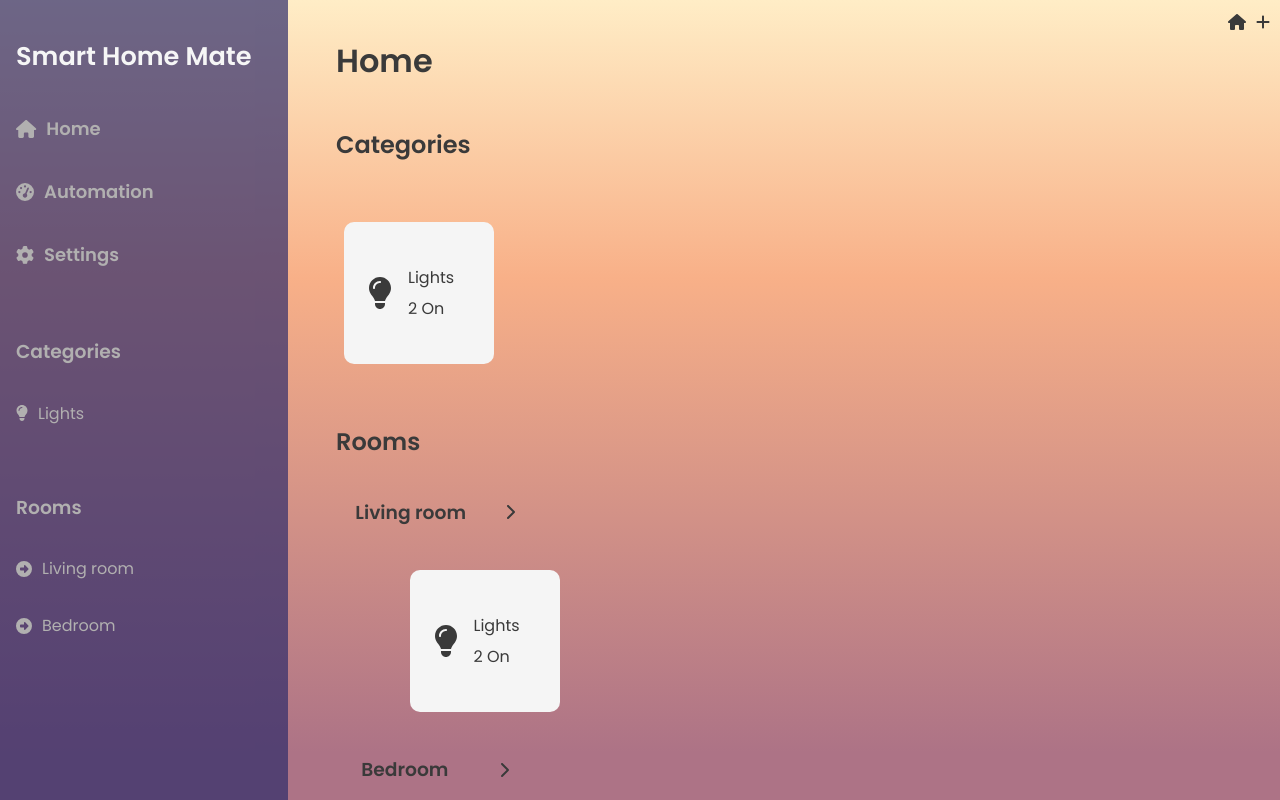
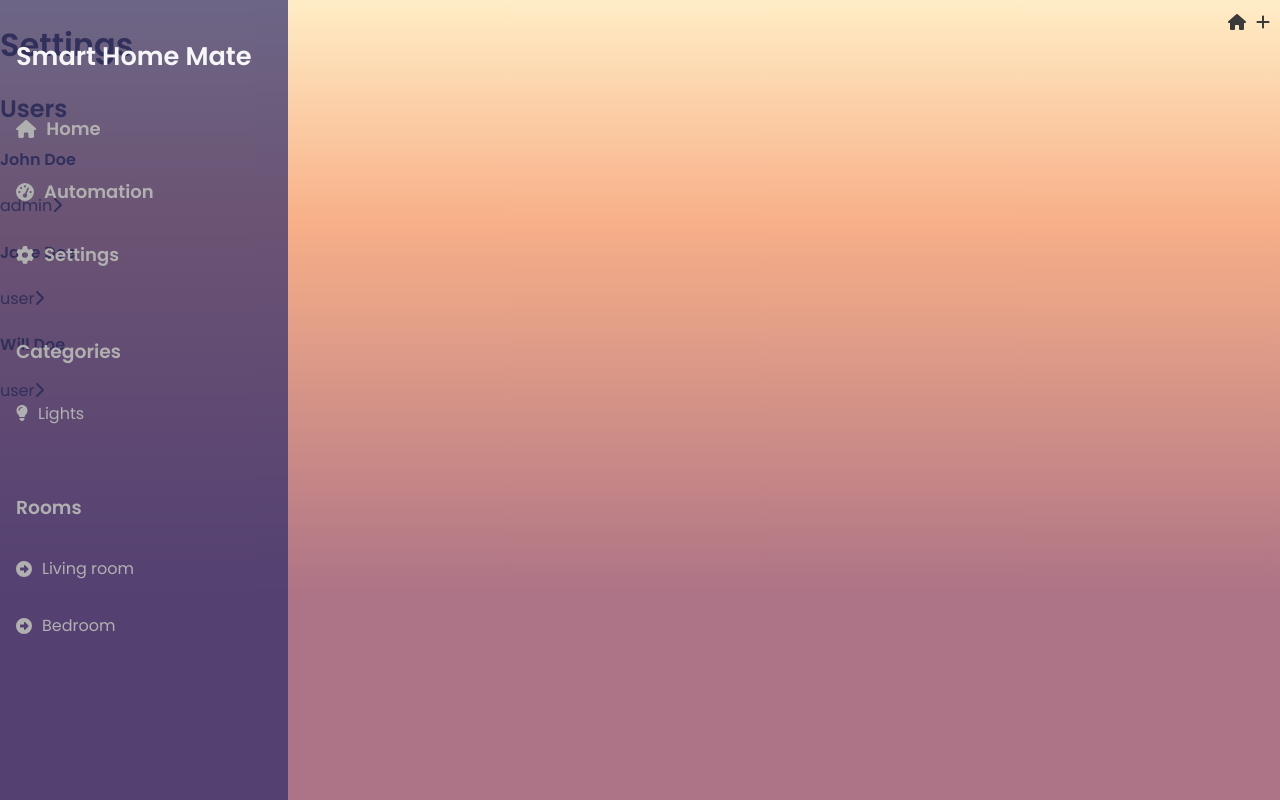
Before and after one commit to KristiinaSa/HomeAutomationSystem, a React (Vite) app in the folder frontend/: page /settings in a window 1280 px wide. Shown: the top 800 px of the page. Built offline with nearby package versions, Linux system fonts and the light colour scheme.

Commit message:
add Router to pages, Layout page, Settings page and dummy users

```diff
--- a/frontend/src/App.jsx
+++ b/frontend/src/App.jsx
@@ -1,24 +1,31 @@
 import "./App.css";
 import { CategoriesProvider } from "./CategoriesContext";
 import { RoomProvider } from "./RoomContext";
-import NavbarMobile from "./components/NavbarMobile";
-import Header from "./components/Header";
+import Layout from "./pages/Layout";
 import HomeMobile from "./components/HomeMobile";
-import NavbarDesktop from "./components/NavbarDesktop";
 
 import { BrowserRouter as Router, Routes, Route } from "react-router-dom";
 import { AutomationForm } from "./components/AutomationForm/AutomationForm";
 import { Automations } from "./components/Automations/Automations";
+import SettingsPage from "./pages/SettingsPage";
 
 function App() {
+
   return (
     <>
       <CategoriesProvider>
         <RoomProvider>
-          <Header />
-          <NavbarDesktop />
-          <HomeMobile />
-          <NavbarMobile />
+        <Router>
+          <Routes>
+            <Route path="/" element={<Layout />}>
+              <Route index element={<HomeMobile />} />
+              <Route path="automations" element={<Automations />} />
+              <Route path="automations/new" element={<AutomationForm />} />
+              <Route path="/automations/edit/:id" element={<AutomationForm />} />
+              <Route path='/settings' element={<SettingsPage />} />
+            </Route>
+          </Routes>
+        </Router>
         </RoomProvider>
       </CategoriesProvider>
     </>
--- a/frontend/src/components/AutomationForm/AutomationForm.jsx
+++ b/frontend/src/components/AutomationForm/AutomationForm.jsx
@@ -3,13 +3,14 @@ import { useState } from "react";
 import { useParams } from "react-router-dom";
 import TimerAutomationForm from "./TimerAutomationForm";
 import SensorAutomationForm from "./SensorAutomationForm";
+import styles from "./CreateAutomation.module.css";
 
 export const AutomationForm = () => {
   const { id } = useParams();
   const [mode, setMode] = useState("timer"); // 'timer' or 'sensor'
 
   return (
-    <div>
+    <div className={styles.formContainer}>
       {!id && (
         <>
           <button onClick={() => setMode("timer")}>Timer Mode</button>
--- a/frontend/src/components/AutomationForm/CreateAutomation.module.css
+++ b/frontend/src/components/AutomationForm/CreateAutomation.module.css
@@ -1,3 +1,12 @@
+.formContainer {
+  display: flex;
+  flex-direction: column;
+  align-items: flex-start;
+  margin-left: 25%;
+  padding: 1rem;
+}
+
+
 .dayCheckbox {
   display: inline-block;
   width: 30px;
--- /dev/null
+++ b/frontend/src/components/Automations/Automation.module.css
@@ -0,0 +1,8 @@
+.automationContainer {
+    display: flex;
+    flex-direction: column;
+    align-items: flex-start;
+    margin-left: 25%;
+    padding: 1rem;
+
+}
--- a/frontend/src/components/Automations/Automations.jsx
+++ b/frontend/src/components/Automations/Automations.jsx
@@ -2,6 +2,7 @@ import { useState, useEffect } from "react";
 import { dummyAutomations } from "../../dummyData/dummyAutomations";
 import { AutomationCard } from "./AutomationCard";
 import { Link } from "react-router-dom";
+import styles from "./Automation.module.css";
 
 export const Automations = () => {
   const [automations, setAutomations] = useState([]);
@@ -13,7 +14,7 @@ export const Automations = () => {
   }, []);
 
   return (
-    <div>
+    <div className={styles.automationContainer}>
       {automations.map((automation) => (
         <AutomationCard key={automation.id} automation={automation} />
       ))}
--- /dev/null
+++ b/frontend/src/components/Users.jsx
@@ -0,0 +1,22 @@
+import { FontAwesomeIcon } from "@fortawesome/react-fontawesome";
+import { dummyUsers } from "../dummyData/dummyUsers";
+import { faChevronRight } from "@fortawesome/free-solid-svg-icons";
+
+const Users = () => {
+    return (
+        <div>
+            <h2>Users</h2>
+
+                {dummyUsers.map((user) => (
+                    <div key={user.id}>
+                        <h4>{user.name}</h4>
+                         {user.role}
+                         <FontAwesomeIcon icon={faChevronRight} />
+                    </div>
+                ))}
+
+        </div>
+    );
+}
+
+export default Users;
--- /dev/null
+++ b/frontend/src/dummyData/dummyUsers.js
@@ -0,0 +1,20 @@
+export const dummyUsers = [
+    {
+        id: 1,
+        name: "John Doe",
+        email: "john.doe@dmail.com",
+        role: "admin"
+    },
+    {
+        id: 2,
+        name: "Jane Doe",
+        email: "jane.doe@dmail.com",
+        role: "user"
+    },
+    {
+        id: 3,
+        name: "Will Doe",
+        email: "will.doe@dmail.com",
+        role: "user"
+    }
+];
--- /dev/null
+++ b/frontend/src/pages/Layout.jsx
@@ -0,0 +1,22 @@
+import { Outlet } from 'react-router-dom';
+import Header from '../components/Header';
+import NavbarDesktop from '../components/NavbarDesktop';
+import NavbarMobile from '../components/NavbarMobile';
+
+const Layout = () => {
+  return (
+    <div>
+      <header>
+        <Header />
+      </header>
+      <NavbarDesktop />
+        <NavbarMobile />
+      <main>
+        <Outlet />
+      </main>
+
+    </div>
+  );
+}
+
+export default Layout;
--- /dev/null
+++ b/frontend/src/pages/SettingsPage.jsx
@@ -0,0 +1,12 @@
+import Users from "../components/Users";
+
+const SettingsPage = () => {
+    return (
+        <div>
+            <h1>Settings</h1>
+            <Users />
+        </div>
+    )
+}
+
+export default SettingsPage;
```
Also changed, not shown: frontend/src/components/HomeMobile.jsx (+0 -17 lines).
